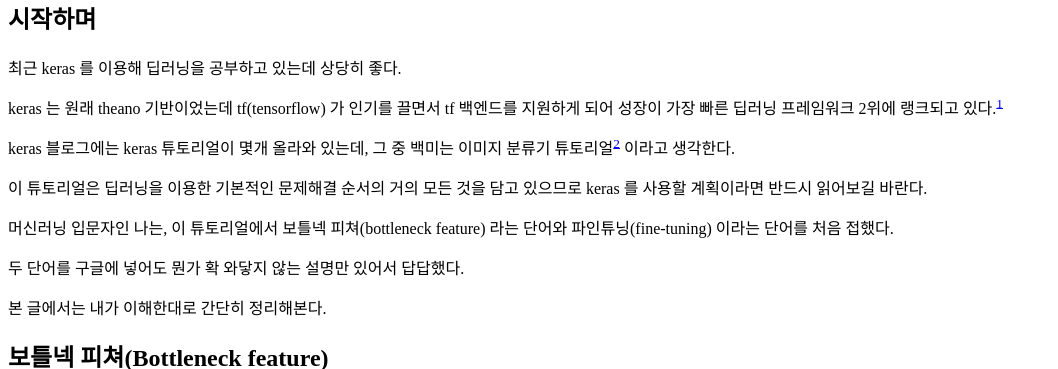
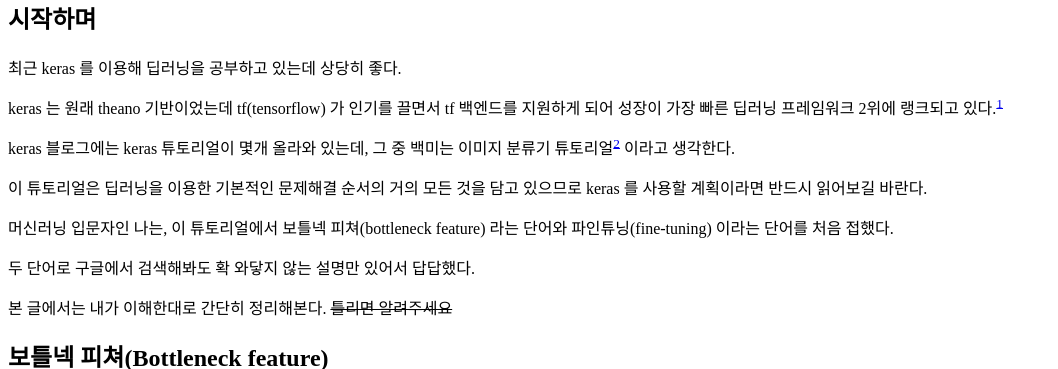
Before and after one commit to haandol/haandol.github.com, a Jekyll site: the page built from _posts/2016-12-25-define-bottleneck-feature-and-fine-tuning.md, in a window 1280 px wide and 900 px high, scrolled down 589 px, cut to the strip 0-369 px from the top of the window. Shown: the whole strip, without its empty margins (0-1058 px from the left). Built offline with Jekyll 4.4.1, drawn with Linux system fonts in a browser that asks for light colours.

Commit message:
이상한 표현 일반화시킴

```diff
--- a/_posts/2016-12-25-define-bottleneck-feature-and-fine-tuning.md
+++ b/_posts/2016-12-25-define-bottleneck-feature-and-fine-tuning.md
@@ -35,9 +35,9 @@
 
 머신러닝 입문자인 나는, 이 튜토리얼에서 보틀넥 피쳐(bottleneck feature) 라는 단어와 파인튜닝(fine-tuning) 이라는 단어를 처음 접했다.
 
-두 단어를 구글에 넣어도 뭔가 확 와닿지 않는 설명만 있어서 답답했다.
+두 단어로 구글에서 검색해봐도 확 와닿지 않는 설명만 있어서 답답했다.
 
-본 글에서는 내가 이해한대로 간단히 정리해본다.
+본 글에서는 내가 이해한대로 간단히 정리해본다. ~~틀리면 알려주세요~~
 
 ## 보틀넥 피쳐(Bottleneck feature)
 
```
